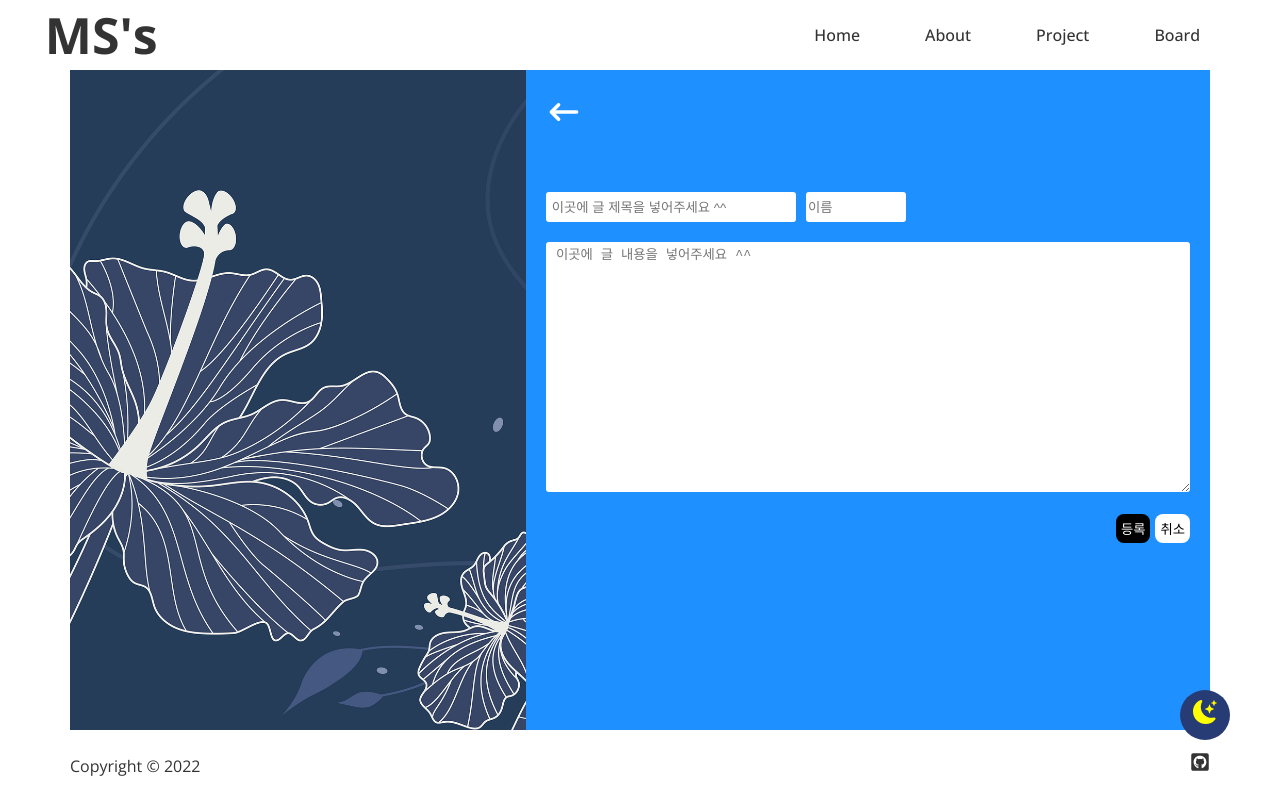
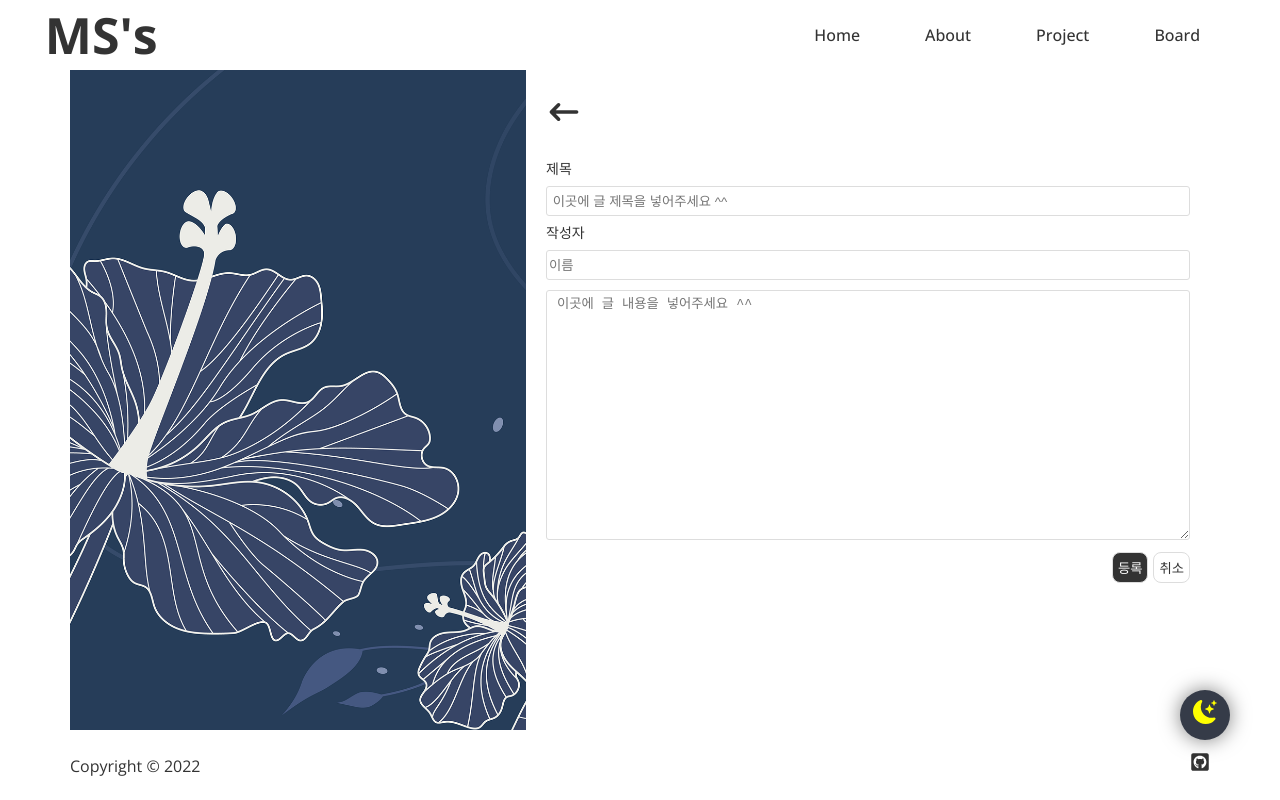
Before and after one commit to kimminseoung/MSPortFolio, a React (Create React App) app: page /board/writeBoard in a window 1280 px wide. Built offline with nearby package versions, Linux system fonts and the light colour scheme; no server answers; the database is empty.

Commit message:
2022-09-07

```diff
--- a/src/components/DarkMode.tsx
+++ b/src/components/DarkMode.tsx
@@ -2,84 +2,47 @@ import styled from "styled-components";
 import { useEffect, useState } from "react";
 import { motion } from "framer-motion";
 import { BsFillMoonStarsFill, BsSunFill } from "react-icons/bs";
-import { useRecoilState } from "recoil";
+import { useRecoilState, useRecoilValue } from "recoil";
 import { DarkModeValue } from "../etc/atom";
-interface ContainerProps {
-  bgcolor: boolean;
-}
-const Container = styled(motion.div)<ContainerProps>`
+
+const Container = styled(motion.div)`
   position: absolute;
   bottom: 60px;
   right: 50px;
+  z-index: 123456;
+`;
+const Icon = styled.div<{ isDark: boolean }>`
   width: 50px;
   height: 50px;
-  background-color: ${props => (props.bgcolor ? "#dff9fb" : "#273c75")};
+  text-align: center;
   font-size: 24px;
   border-radius: 50%;
-  text-align: center;
+  transition: 0.5s;
   line-height: 50px;
-  box-shadow: ${props => (props.bgcolor ? "0 0 10px rgba(0, 0, 0, 0.5)" : "")};
-  z-index: 111;
-  color: red;
-  transition: 0.5s;
+  background-color: ${props => (props.isDark ? "#dcdde1" : "#353b48")};
+  box-shadow: ${props => (props.isDark ? "0 0 20px rgba(255,255,255,0.5)" : "0 0 20px rgba(0,0,0,0.5)")};
 `;
-const inOut = {
-  init: {
-    x: -5,
-  },
-  show: {
-    x: 0,
-    transition: {
-      duration: 2,
-      delay: 2,
-    },
-  },
-};
-const updown = {
-  hover: {
-    hide: {
-      y: -5,
-      opacity: 0,
-    },
-    show: {
-      y: 0,
-      opacity: 1,
-      transition: {
-        duration: 2,
-        delay: 2,
-      },
-    },
-  },
-};
 function DarkMode() {
-  const [show, setShow] = useState(false);
   const [dark, setDark] = useRecoilState(DarkModeValue);
-  useEffect(() => {
-    setShow(true);
-  }, []);
+  const isDark = useRecoilValue(DarkModeValue);
 
-  return show ? (
+  return (
     <Container
-      variants={inOut}
-      whileHover={"hover"}
-      initial='init'
-      animate='show'
-      bgcolor={dark}
       onClick={() => {
         setDark(prev => !prev);
       }}
     >
-      {dark ? (
-        <>
-          <BsSunFill style={{ color: "orangered" }} />
-        </>
+      {isDark ? (
+        <Icon isDark={isDark}>
+          <BsSunFill style={{ color: "#c23616" }} />
+        </Icon>
       ) : (
-        <>
+        <Icon isDark={isDark}>
           <BsFillMoonStarsFill style={{ color: "yellow" }} />
-        </>
+        </Icon>
       )}
     </Container>
-  ) : null;
+  );
 }
 
 export default DarkMode;
--- a/src/components/WriteBoard.tsx
+++ b/src/components/WriteBoard.tsx
@@ -1,12 +1,12 @@
 import { Link } from "react-router-dom";
 import { HiArrowNarrowLeft } from "react-icons/hi";
 import styled from "styled-components";
-import { useEffect, useRef, useState } from "react";
+import { useState } from "react";
 import { putData } from "../etc/firebase";
 import { useRecoilValue } from "recoil";
 import { DarkModeValue } from "./../etc/atom";
 const Board = styled.div<{ isDark: boolean }>`
-  background-color: dodgerblue;
+  background-color: ${props => props.theme.bgColor};
   height: 100%;
   padding: 0 20px;
   .linkBoard {
@@ -35,53 +35,50 @@ const Board = styled.div<{ isDark: boolean }>`
   .backBoard {
     margin-top: 24px;
     font-size: 36px;
-    color: #fff;
+    color: ${props => (props.isDark ? "#Fff" : "#333")};
   }
 `;
-const Form = styled.form`
-  margin-top: 60px;
-  #text {
-    display: flex;
+const Form = styled.form<{ isDark: boolean }>`
+  margin-top: 30px;
+  .formPart {
+    margin-bottom: 10px;
+    input {
+      width: 100%;
+      height: 30px;
+    }
+    b {
+      display: block;
+      margin-bottom: 10px;
+      font-size: 14px;
+      color: ${props => (props.isDark ? "#Fff" : "#333")};
     }
     input,
     textarea {
-    border: none;
-    &:focus {
-      outline: none;
-    }
+      border: 1px solid #ddd;
+      border-radius: 3px;
     }
     textarea {
-    margin: 20px 0;
-    border-radius: 3px;
       width: 100%;
       max-width: 100%;
       min-width: 100%;
       height: 250px;
       min-height: 250px;
     }
-  input {
-    width: 250px;
-    height: 30px;
-    border-radius: 3px;
-    &:nth-child(2) {
-      width: 100px;
-      margin-left: 10px;
   }
-  }
+
   #btns {
     float: right;
     button {
       border: none;
       background-color: #fff;
-      color: #000;
+      color: #333;
       padding: 5px;
       border-radius: 8px;
+      border: 1px solid #ddd;
       &:first-child {
         margin-right: 5px;
-        background-color: #000;
+        background-color: #333;
         color: #fff;
-      }
-      &:last-child {
       }
     }
   }
@@ -117,9 +114,9 @@ export default function WriteBoard() {
       text,
       name,
       createdDate: Date.now(),
-      boardId:Date.now()
+      boardId: Date.now(),
     };
-    console.log(boardObj)
+    console.log(boardObj);
     putData(boardObj);
   };
   return (
@@ -127,10 +124,18 @@ export default function WriteBoard() {
       <Link to='/board' className='linkBoard'>
         <HiArrowNarrowLeft className='backBoard' />
       </Link>
-      <Form onSubmit={formSubmit}>
+      <Form onSubmit={formSubmit} isDark={isDark}>
+        <p className='formPart'>
+          <b>제목</b>
           <input value={title} type={"text"} onChange={titleChange} placeholder=' 이곳에 글 제목을 넣어주세요 ^^ ' />
+        </p>
+        <p className='formPart'>
+          <b>작성자</b>
           <input value={name} type={"text"} onChange={nameChange} placeholder='이름' />
+        </p>
+        <p className='formPart'>
           <textarea value={text} onChange={inputText} placeholder=' 이곳에 글 내용을 넣어주세요 ^^' />
+        </p>
         <div id='btns'>
           <button>
             <Link to='/board'>등록</Link>
--- a/src/etc/firebase.tsx
+++ b/src/etc/firebase.tsx
@@ -36,7 +36,7 @@ export const getDB = async (): Promise<DocumentData> => {
 // }
 
 export const putData = async  ({ title, text, name, createdDate, boardId }: any) => {
-  const docRef = await addDoc(collection(db, "users", `${boardId}`), {
+  const docRef = await addDoc(collection(db, "users"), {
     id: boardId,
     title,
     text,
```
Lines whose indentation alone changed are shown as unchanged.
